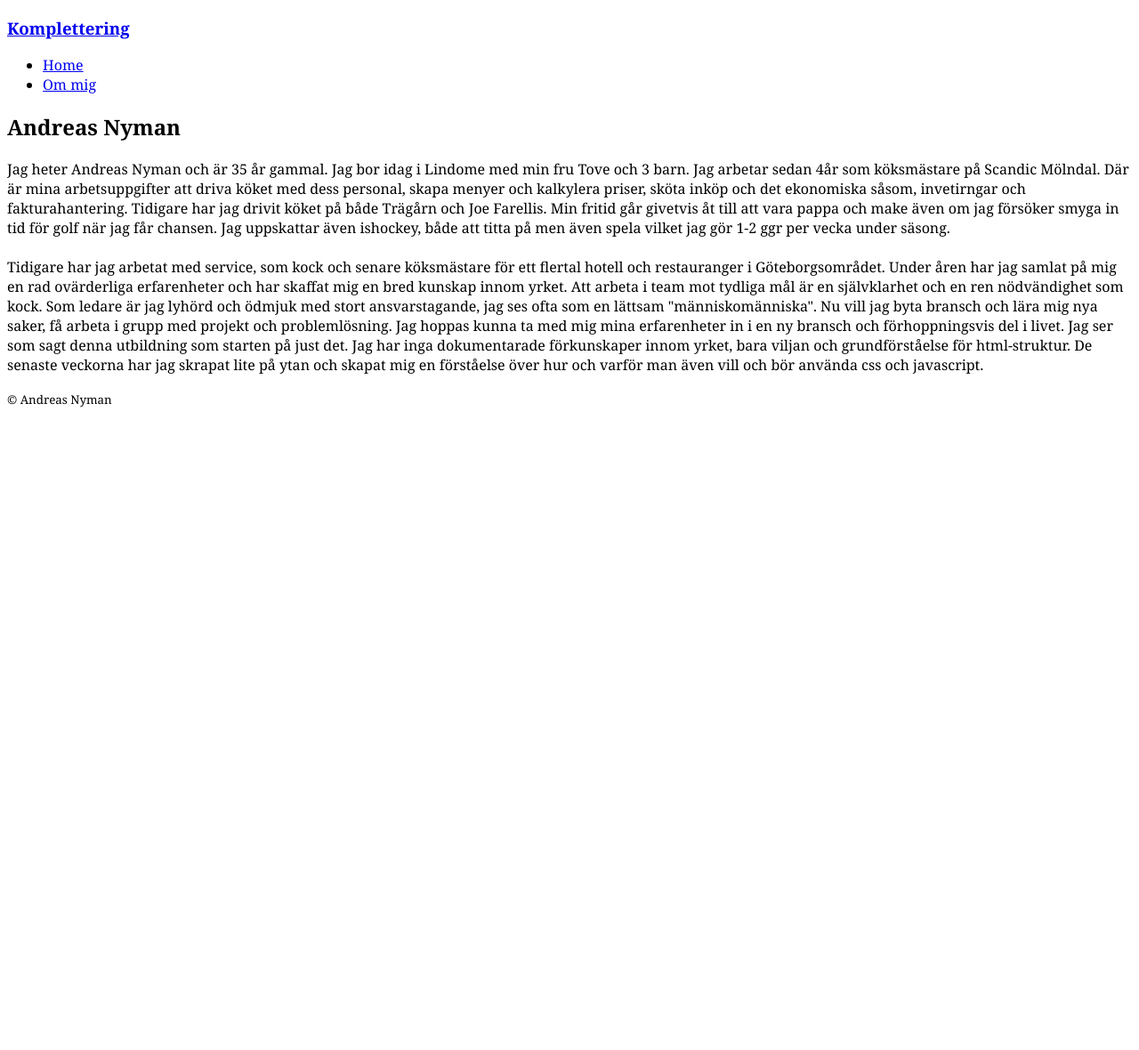
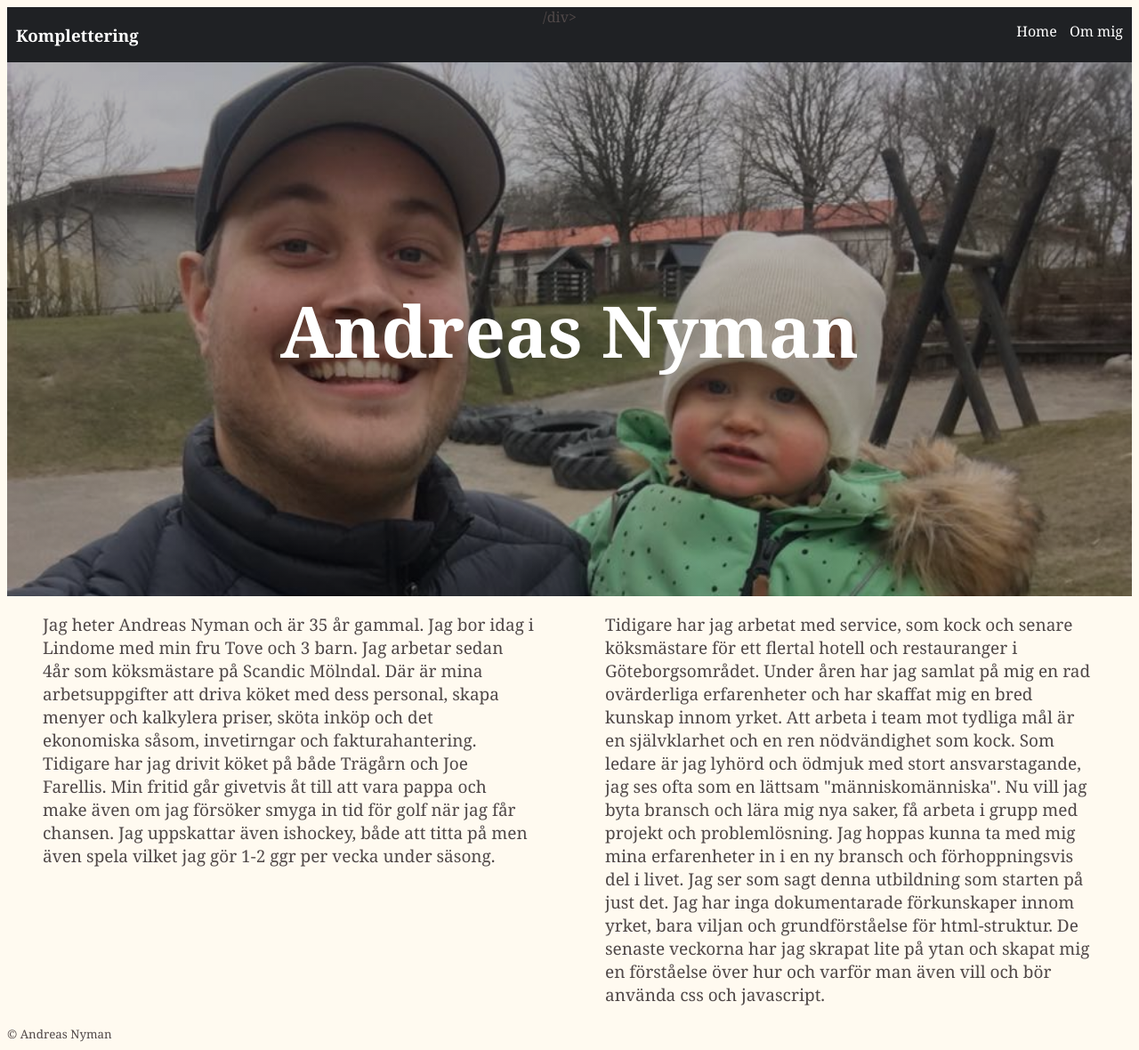
Before and after one commit to andnym/andnym.github.io, a plain HTML site: page about.html in a window 1280 px wide. Shown: the whole page at 89% size. Before the commit the page ends 800 px from the top, so only its background shows below. Drawn offline with Linux system fonts and the light colour scheme.

Commit message:
Added image and styling

```diff
--- a/Assets/Stylesheets/main.css
+++ b/Assets/Stylesheets/main.css
@@ -1,3 +1,80 @@
 * {
     font-family: Cambria, sans-serif;
 }
+.hero {
+    flex-wrap: wrap;
+flex-direction: column;
+display: flex;
+align-items: center;
+justify-content: center;
+height: 600px;
+width: 100%;
+background-image: linear-gradient(rgba(0, 0, 0, 0.3), rgba(0, 0, 0, 0.3)), url(/assets/images/Bild2.jpg);
+background-repeat: no-repeat;
+background-size: cover;
+}
+
+.hero-heading {
+    font-size: 80px;
+    width: 100%;
+    text-align: center;
+    color: white;
+   }
+   .hero p {
+    font-size: 30px;
+    text-align: center;
+    color: white;
+   }
+   .header {
+     background-color: rgb(31, 33, 36);
+   display: flex;
+   justify-content: space-between;
+   }
+   .nav-list {
+
+     list-style: none;
+   }
+   .nav-list li {
+     margin: 0 10px 0 0;
+     display: inline;
+   }
+   a {
+    text-decoration: none;
+   }
+   a:visited {
+     color:inherit;
+   }
+   * {
+       color: #504848;
+     font-family: Cambria, sans-serif;
+   }
+   .header a {
+     color: white;
+   }
+   .logo {
+     margin-left: 10px;
+   }
+   .about-me {
+
+    justify-content: center;
+    display: flex
+   }
+   #col2 {
+       max-width: 50%;
+   }
+   #p1 {
+       padding: 0  40px;
+    font-size: 19px;
+   }
+   #p2 {
+       padding: 0 40px;
+    font-size: 19px;
+   }
+   body {
+    background-color: floralwhite;
+   }
+   .info p {
+    color: #504848;
+    padding: 0  20%;
+    font-size: 25px;
+   }
--- a/about.html
+++ b/about.html
@@ -12,26 +12,33 @@
         <h3 class="logo">
             <a href="index.html">Komplettering</a>
         </h3>
-
+        /div>
+        <div class="header-right">
             <nav class="navigation">
-            <ul>
+                <ul class="nav-list">
                     <li><a href="index.html">Home</a></li>
                     <li><a href="about.html">Om mig</a></li>
                 </ul>
             </nav>
+        </div>
     </header>
     <div class="hero">
         <h2 class="hero-heading">Andreas Nyman</h2>
     </div>
     <div class="about-me">
-        <p>Jag heter Andreas Nyman och är 35 år gammal. Jag bor idag i Lindome med min fru Tove och 3 barn.
+        <div id="col1">
+            <p id="p1">Jag heter Andreas Nyman och är 35 år gammal. Jag bor idag i Lindome med min fru Tove och 3 barn.
                 Jag arbetar sedan 4år som köksmästare på Scandic Mölndal. Där är mina arbetsuppgifter att driva köket med
                 dess personal, skapa menyer och kalkylera priser, sköta inköp och det ekonomiska såsom, invetirngar och
                 fakturahantering. Tidigare har jag drivit köket på både Trägårn och Joe Farellis.
                 Min fritid går givetvis åt till att vara pappa och make även om jag försöker smyga in tid för golf
                 när jag får chansen. Jag uppskattar även ishockey,
                 både att titta på men även spela vilket jag gör 1-2 ggr per vecka under säsong.
-            <br><br>Tidigare har jag arbetat med service, som kock och senare köksmästare för ett flertal hotell och
+            </p>
+
+        </div>
+        <div id="col2">
+            <p id="p2">Tidigare har jag arbetat med service, som kock och senare köksmästare för ett flertal hotell och
                 restauranger i Göteborgsområdet. Under åren har jag samlat på mig en rad ovärderliga erfarenheter
                 och har skaffat mig en bred kunskap innom yrket. Att arbeta i team mot tydliga mål är en självklarhet
                 och en ren nödvändighet som kock. Som ledare är jag lyhörd och ödmjuk med stort ansvarstagande, jag ses
@@ -43,6 +50,8 @@
                 De senaste veckorna har jag skrapat lite på ytan och skapat mig en förståelse över hur och varför
                 man även vill och bör använda css och javascript.
             </p>
+
+        </div>
     </div>
     <footer class="footer">
         <small>&copy; Andreas Nyman</small>
```
Also changed, not shown: index.html (+1 -1 lines), Assets/images/bild2.jpg (added). Lines whose indentation alone changed are shown as unchanged.
